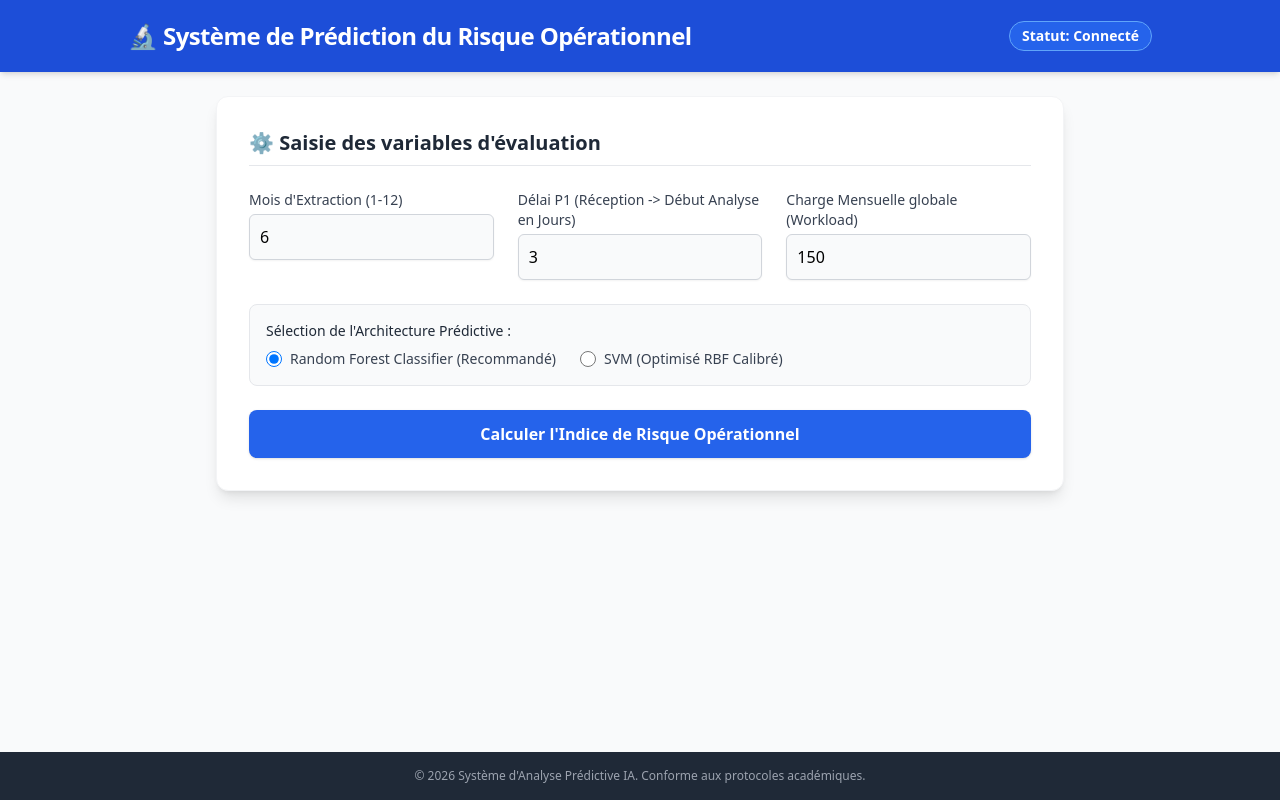
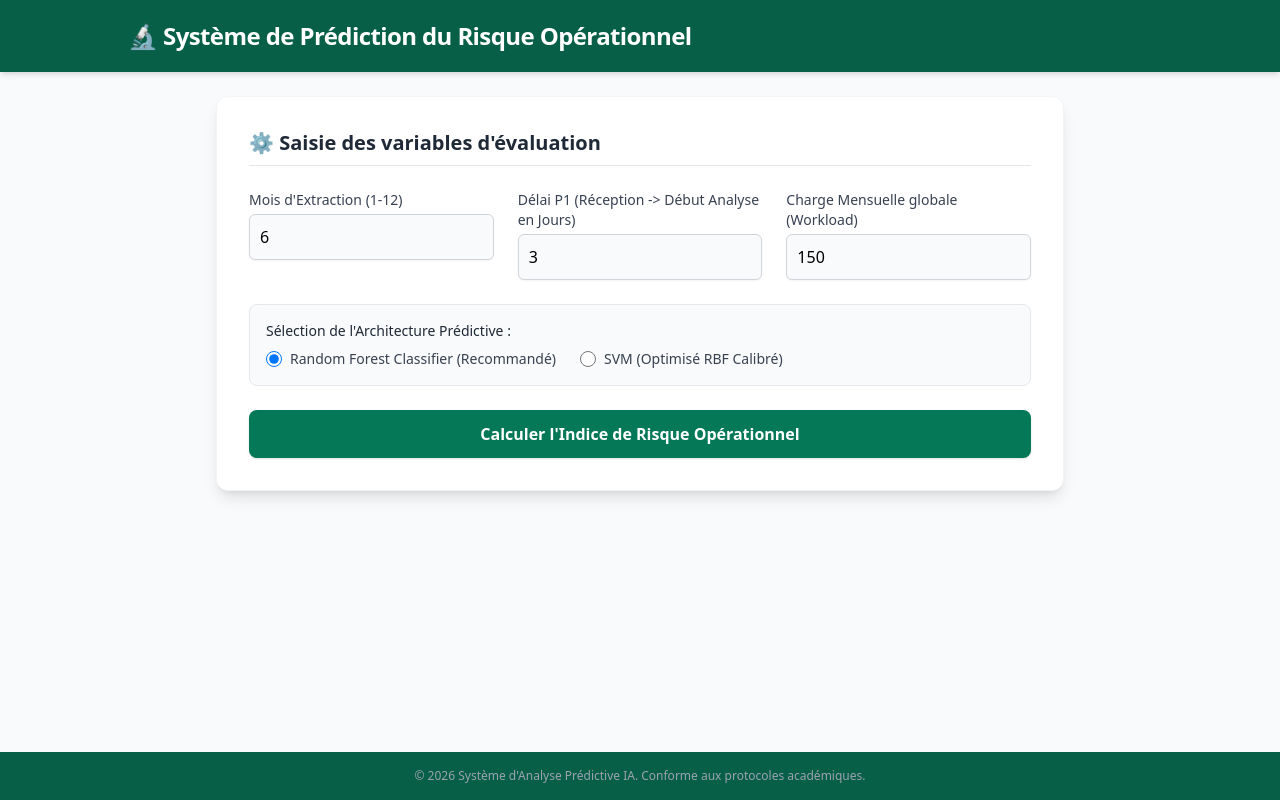
Before and after one commit to Louay-benahmed/Syst-me-Intelligent, a Flask app: page / in a window 1280 px wide. Run offline with Flask 3, Linux system fonts and the light colour scheme; parts of the project's set-up code (start-up, migrations or seed data) failed here and were passed over; some libraries are stand-ins or nearby versions.

Commit message:
green design

```diff
--- a/src/templates/index.html
+++ b/src/templates/index.html
@@ -8,10 +8,9 @@
 </head>
 <body class="bg-gray-50 font-sans min-h-screen flex flex-col justify-between">
 
-    <header class="bg-blue-700 text-white shadow-md py-5 px-6">
+    <header class="bg-emerald-800 text-white shadow-md py-5 px-6">
         <div class="max-w-5xl mx-auto flex justify-between items-center">
             <h1 class="text-2xl font-bold tracking-tight">🔬 Système de Prédiction du Risque Opérationnel</h1>
-            <span class="bg-blue-600 text-sm font-semibold px-3 py-1 rounded-full border border-blue-400">Statut: Connecté</span>
         </div>
     </header>
 
@@ -25,19 +24,19 @@
                     <div>
                         <label class="block text-sm font-medium text-gray-700 mb-1">Mois d'Extraction (1-12)</label>
                         <input type="number" id="mois" name="mois" min="1" max="12" value="6" required
-                            class="w-full rounded-md border-gray-300 shadow-sm p-2.5 bg-gray-50 focus:ring-2 focus:ring-blue-500 focus:border-blue-500 border">
+                            class="w-full rounded-md border-gray-300 shadow-sm p-2.5 bg-gray-50 focus:ring-2 focus:ring-emerald-600 focus:border-emerald-600 border">
                     </div>
 
                     <div>
                         <label class="block text-sm font-medium text-gray-700 mb-1">Délai P1 (Réception -> Début Analyse en Jours)</label>
                         <input type="number" id="p1" name="p1" min="0" value="3" required
-                            class="w-full rounded-md border-gray-300 shadow-sm p-2.5 bg-gray-50 focus:ring-2 focus:ring-blue-500 focus:border-blue-500 border">
+                            class="w-full rounded-md border-gray-300 shadow-sm p-2.5 bg-gray-50 focus:ring-2 focus:ring-emerald-600 focus:border-emerald-600 border">
                     </div>
 
                     <div>
                         <label class="block text-sm font-medium text-gray-700 mb-1">Charge Mensuelle globale (Workload)</label>
                         <input type="number" id="workload" name="workload" min="1" value="150" required
-                            class="w-full rounded-md border-gray-300 shadow-sm p-2.5 bg-gray-50 focus:ring-2 focus:ring-blue-500 focus:border-blue-500 border">
+                            class="w-full rounded-md border-gray-300 shadow-sm p-2.5 bg-gray-50 focus:ring-2 focus:ring-emerald-600 focus:border-emerald-600 border">
                     </div>
                 </div>
 
@@ -45,18 +44,18 @@
                     <label class="block text-sm font-medium text-gray-800 mb-2">Sélection de l'Architecture Prédictive :</label>
                     <div class="flex space-x-6">
                         <label class="inline-flex items-center cursor-pointer">
-                            <input type="radio" name="model" value="rf" checked class="text-blue-600 focus:ring-blue-500 h-4 w-4">
+                            <input type="radio" name="model" value="rf" checked class="text-emerald-700 focus:ring-emerald-600 h-4 w-4">
                             <span class="ml-2 text-sm text-gray-700 font-medium">Random Forest Classifier (Recommandé)</span>
                         </label>
                         <label class="inline-flex items-center cursor-pointer">
-                            <input type="radio" name="model" value="svm" class="text-blue-600 focus:ring-blue-500 h-4 w-4">
+                            <input type="radio" name="model" value="svm" class="text-emerald-700 focus:ring-emerald-600 h-4 w-4">
                             <span class="ml-2 text-sm text-gray-700 font-medium">SVM (Optimisé RBF Calibré)</span>
                         </label>
                     </div>
                 </div>
 
                 <button type="submit"
-                    class="w-full bg-blue-600 hover:bg-blue-700 text-white font-semibold p-3 rounded-lg shadow transition duration-200">
+                    class="w-full bg-emerald-700 hover:bg-emerald-800 text-white font-semibold p-3 rounded-lg shadow transition duration-200">
                     Calculer l'Indice de Risque Opérationnel
                 </button>
             </form>
@@ -77,10 +76,10 @@
                     <div>
                         <div class="flex justify-between items-center mb-1">
                             <span class="text-sm font-semibold text-gray-600">Score de Confiance :</span>
-                            <span id="confidencePercentage" class="text-sm font-bold text-blue-700">0%</span>
+                            <span id="confidencePercentage" class="text-sm font-bold text-emerald-800">0%</span>
                         </div>
                         <div class="w-full bg-gray-200 rounded-full h-2.5">
-                            <div id="confidenceBar" class="bg-blue-600 h-2.5 rounded-full" style="width: 0%"></div>
+                            <div id="confidenceBar" class="bg-emerald-700 h-2.5 rounded-full" style="width: 0%"></div>
                         </div>
                     </div>
 
@@ -95,7 +94,7 @@
         </div>
     </main>
 
-    <footer class="bg-gray-800 text-gray-400 text-center py-4 text-xs">
+    <footer class="bg-emerald-800 text-gray-400 text-center py-4 text-xs">
         &copy; 2026 Système d'Analyse Prédictive IA. Conforme aux protocoles académiques.
     </footer>
 
@@ -136,8 +135,8 @@
                     resultBlock.className = "bg-white rounded-xl shadow-lg p-6 md:p-8 border-t-4 border-green-500";
                     classCard.classList.add("bg-green-50", "border-green-200", "text-green-800");
                 } else if (resData.prediction_class === 1) { // Standard
-                    resultBlock.className = "bg-white rounded-xl shadow-lg p-6 md:p-8 border-t-4 border-blue-500";
-                    classCard.classList.add("bg-blue-50", "border-blue-200", "text-blue-800");
+                    resultBlock.className = "bg-white rounded-xl shadow-lg p-6 md:p-8 border-t-4 border-emerald-600";
+                    classCard.classList.add("bg-emerald-50", "border-emerald-200", "text-emerald-950");
                 } else { // Critique (Classe 2)
                     resultBlock.className = "bg-white rounded-xl shadow-lg p-6 md:p-8 border-t-4 border-red-500";
                     classCard.classList.add("bg-red-50", "border-red-200", "text-red-800");
```
